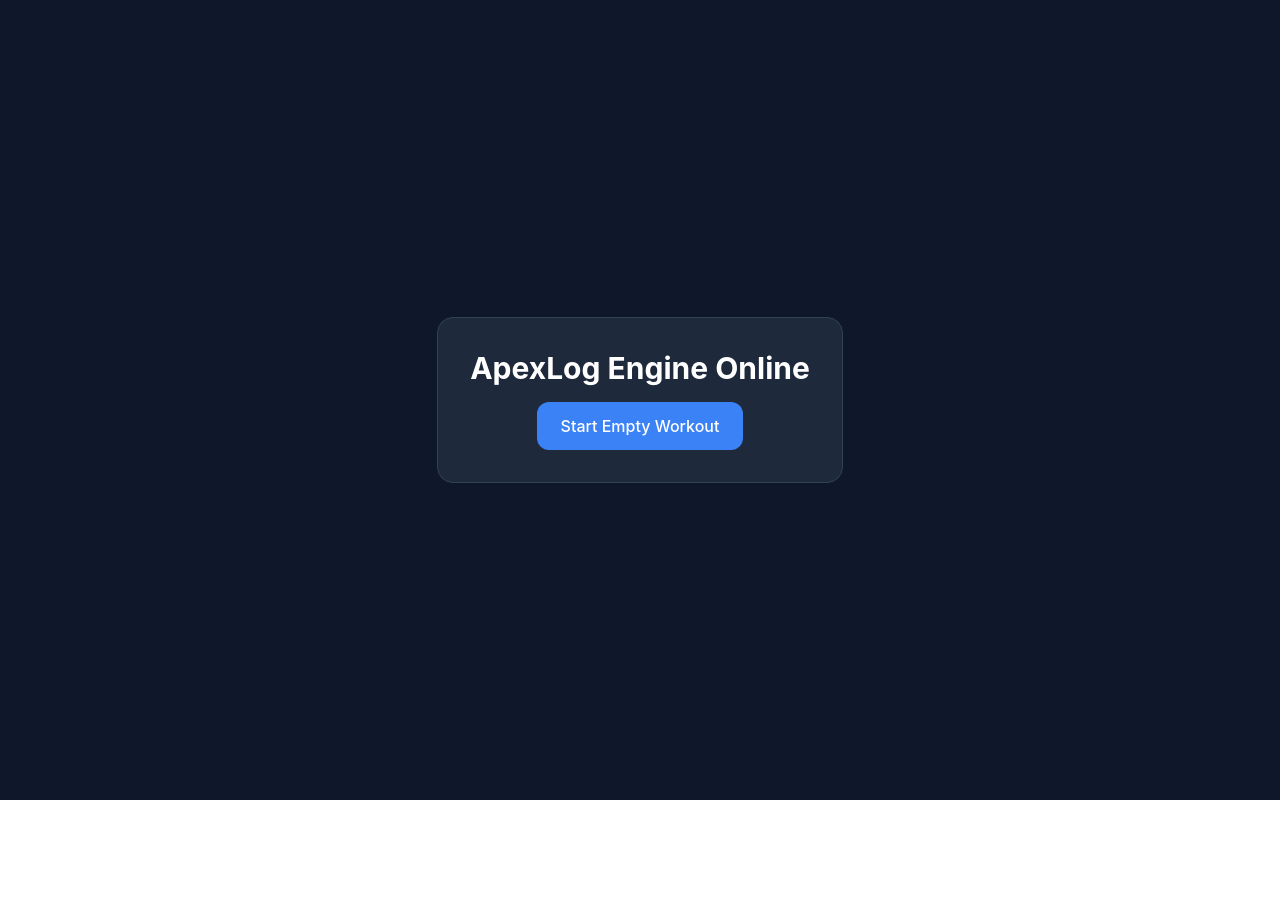
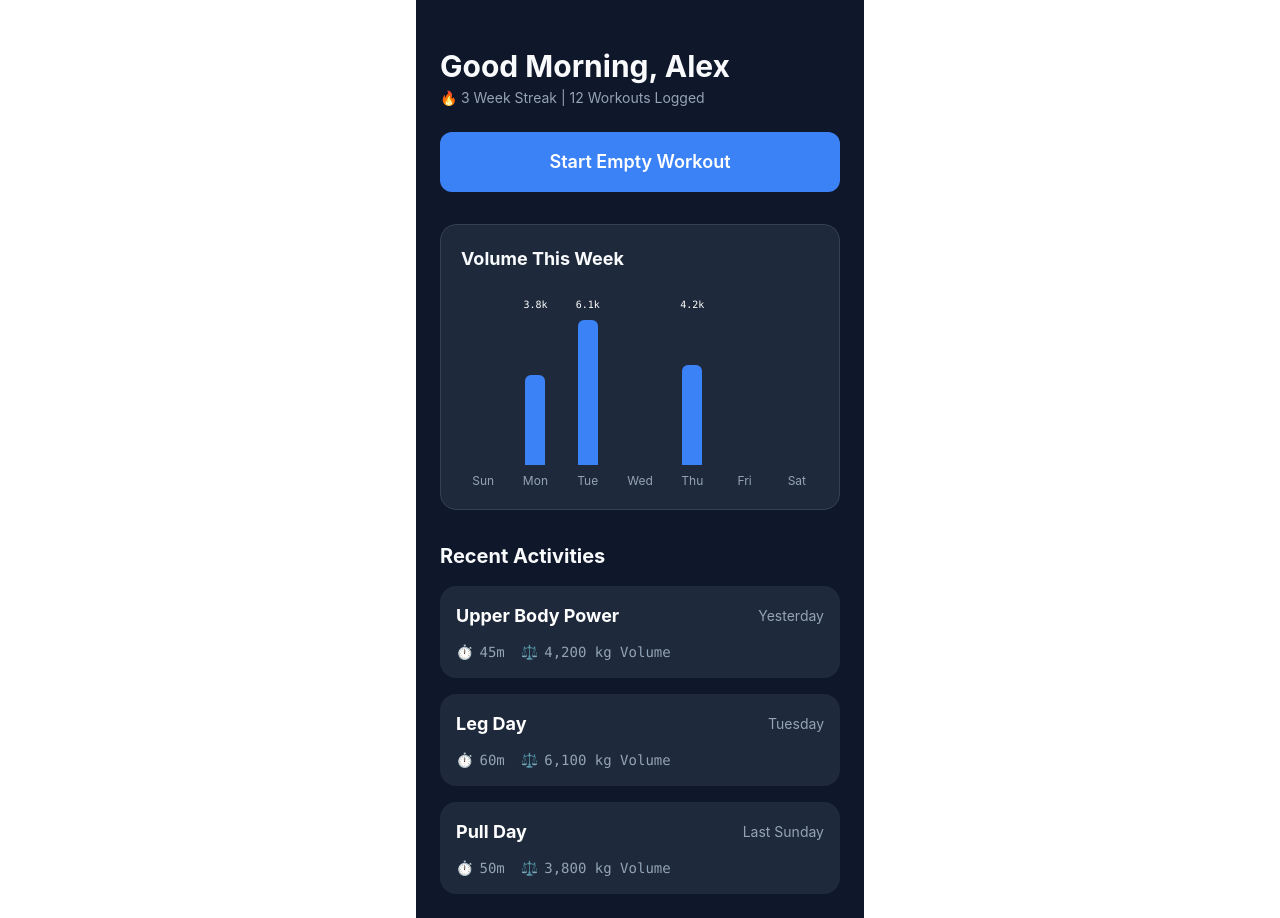
Before and after one commit to FrankieWilson1/apexlog, a React (Vite) app: page / in a window 1280 px wide. Before the commit the page ends 800 px from the top, so only its background shows below. Built offline with nearby package versions, Linux system fonts and the light colour scheme.

Commit message:
feat: build home dashbord with custom volume chart and history cards

```diff
--- a/src/App.tsx
+++ b/src/App.tsx
@@ -1,14 +1,36 @@
-function App() {
+import HistoryCard from "./components/HistoryCard";
+import VolumeChart from "./components/VolumeChart"; // <-- New Import
+import { mockRecentWorkouts, mockChartData } from "./data/mockData"; // <-- Added mockChartData
+
+export default function App() {
   return (
-    <div className="min-h-screen bg-background text-white flex items-center justify-center">
-      <div className="bg-card p-8 rounded-2xl border border-surface text-center space-y-4">
-        <h1 className="text-3xl font-bold">ApexLog Engine Online</h1>
-        <button className="bg-primary text-white px-6 py-3 rounded-xl font-medium">
-          Start Empty Workout
-        </button>
+    <div className="min-h-screen bg-background text-white p-6 pt-12 flex flex-col max-w-md mx-auto">
+      <div className="flex flex-col gap-1 mb-6">
+        <h1 className="text-3xl font-bold text-text-primary">
+          Good Morning, Alex
+        </h1>
+        <p className="text-muted text-sm">
+          🔥 3 Week Streak | 12 Workouts Logged
+        </p>
+      </div>
+
+      <button className="w-full bg-primary text-white text-lg font-semibold py-4 rounded-xl mb-8 active:scale-95 transition-transform">
+        Start Empty Workout
+      </button>
+
+      {/* 💥 Drop the Chart right here! */}
+      <VolumeChart data={mockChartData} />
+
+      <div>
+        <h2 className="text-xl font-bold mb-4 text-text-primary">
+          Recent Activities
+        </h2>
+        <div className="flex flex-col gap-4">
+          {mockRecentWorkouts.map((workout) => (
+            <HistoryCard key={workout.id} workout={workout} />
+          ))}
+        </div>
       </div>
     </div>
-  )
+  );
 }
-
-export default App
--- /dev/null
+++ b/src/components/HistoryCard.tsx
@@ -0,0 +1,33 @@
+import type { WorkoutSummary } from "../types";
+
+// We tell React exactly what props this component expects
+interface HistoryCardProps {
+  workout: WorkoutSummary;
+}
+
+export default function HistoryCard({ workout }: HistoryCardProps) {
+  return (
+    // bg-card pulls the #1E293B color straight from your index.css!
+    <div className="bg-card p-4 rounded-2xl w-full flex flex-col gap-3">
+      {/* Top Row: Title and Date */}
+      <div className="flex justify-between items-center">
+        <h3 className="text-white font-bold text-lg">{workout.title}</h3>
+        <span className="text-muted text-sm">{workout.date}</span>
+      </div>
+
+      {/* Bottom Row: Duration and Volume */}
+      {/* font-mono perfectly matches your Figma design choice here */}
+      <div className="flex gap-4 text-muted text-sm font-mono">
+        <div className="flex items-center gap-1.5">
+          <span>⏱️</span>
+          <span>{workout.durationMinutes}m</span>
+        </div>
+        <div className="flex items-center gap-1.5">
+          <span>⚖️</span>
+          {/* toLocaleString() adds the comma so 4200 becomes 4,200 */}
+          <span>{workout.volumeKg.toLocaleString()} kg Volume</span>
+        </div>
+      </div>
+    </div>
+  );
+}
--- /dev/null
+++ b/src/components/VolumeChart.tsx
@@ -0,0 +1,44 @@
+import type { VolumeChartProps } from "../types";
+
+export default function VolumeChart({ data }: VolumeChartProps) {
+  const maxVolume = Math.max(...data.map((d) => d.volume), 1);
+
+  return (
+    <div className="bg-card p-5 rounded-2xl w-full mb-8 border border-surface">
+      <h3 className="text-lg font-bold mb-6 text-text-primary">
+        Volume This Week
+      </h3>
+
+      {/* The Chart Canvas */}
+      <div className="h-48 flex items-end justify-between gap-2">
+        {/* 2. Map over the 7 days */}
+        {data.map((item) => {
+          // Calculate the height percentage
+          const heightPercentage = (item.volume / maxVolume) * 100;
+
+          return (
+            <div
+              key={item.day}
+              className="flex flex-col items-center flex-1 gap-2 h-full justify-end"
+            >
+              <span className="text-[10px] font-mono text-white">
+                {item.volume > 0 ? `${(item.volume / 1000).toFixed(1)}k` : ""}
+              </span>
+
+              {/* The Bar */}
+              <div className="w-full flex justify-center h-full items-end">
+                <div
+                  className="w-full max-w-[20px] bg-primary rounded-t-md transition-all duration-700 ease-out"
+                  style={{ height: `${heightPercentage}%` }}
+                ></div>
+              </div>
+
+              {/* The Day Label (Sun, Mon, Tue...) */}
+              <span className="text-muted text-xs">{item.day}</span>
+            </div>
+          );
+        })}
+      </div>
+    </div>
+  );
+}
--- a/src/data/mockData.ts
+++ b/src/data/mockData.ts
@@ -1,4 +1,4 @@
-import { LoggedExercise, WorkoutSummary } from "../types";
+import type { LoggedExercise, WorkoutSummary } from "../types";
 
 // Data for the "Volume This Week" Chart
 export const mockChartData = [
```
Also changed, not shown: src/types/index.ts (+11 -0 lines).
